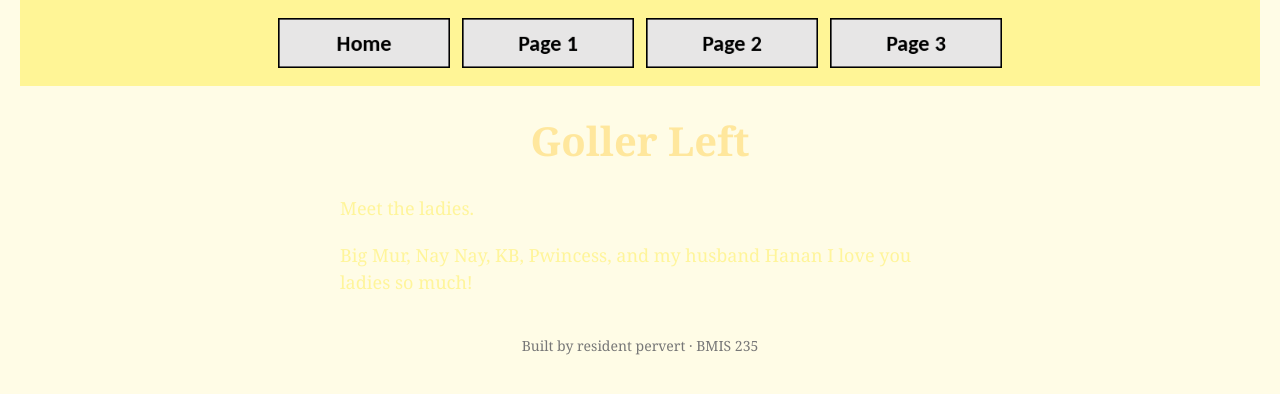
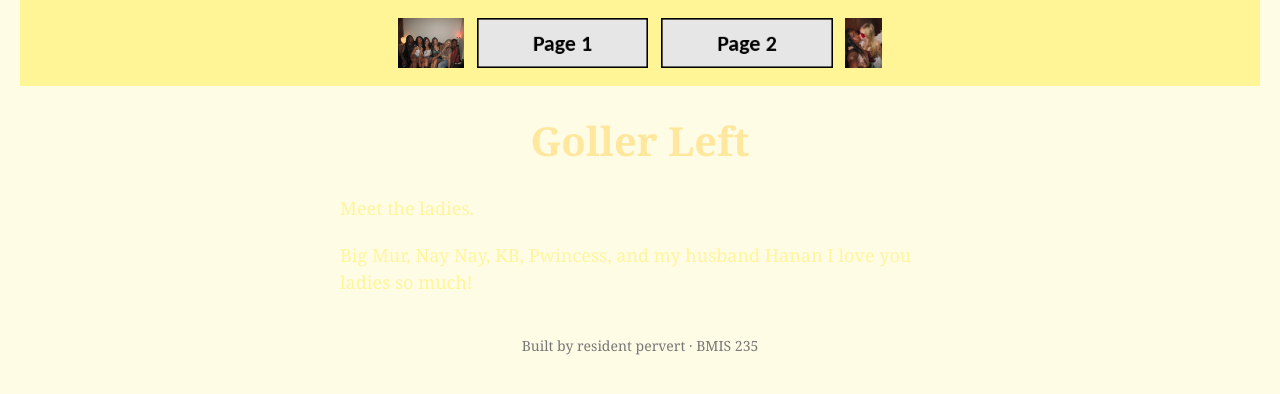
Before and after one commit to abbyhulak/bmis235-html-3, a plain HTML site: page index.html in a window 1280 px wide. Drawn offline with Linux system fonts and the light colour scheme.

Commit message:
Update navigation images in index.html

```diff
--- a/index.html
+++ b/index.html
@@ -22,10 +22,10 @@
      other three pages, so every page has the exact same menu.
      ===================================================================== -->
 <nav>
-    <a href="index.html"><img src="img/home.png" alt="Home"></a>
+    <a href="index.html"><img src="img/IMG_0611.jpeg" alt="Home"></a>
     <a href="page1.html"><img src="img/page1.png" alt="Page 1"></a>
     <a href="page2.html"><img src="img/page2.png" alt="Page 2"></a>
-    <a href="page3.html"><img src="img/page3.png" alt="Page 3"></a>
+    <a href="page3.html"><img src="img/IMG_3188.jpeg" alt="Page 3"></a>
 </nav>
 
 <h1>Goller Left</h1>
```
